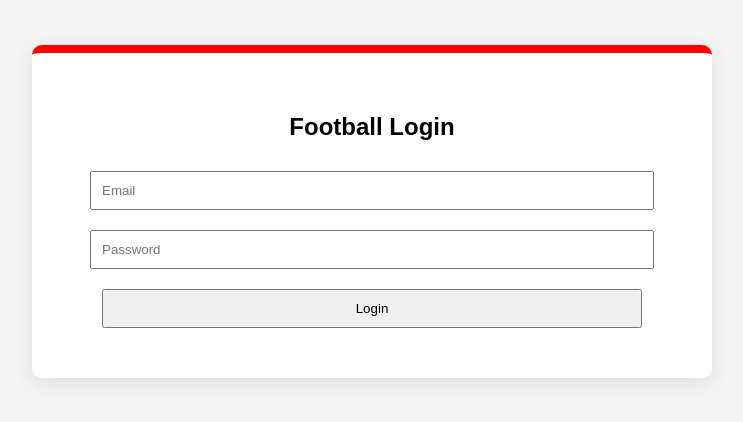
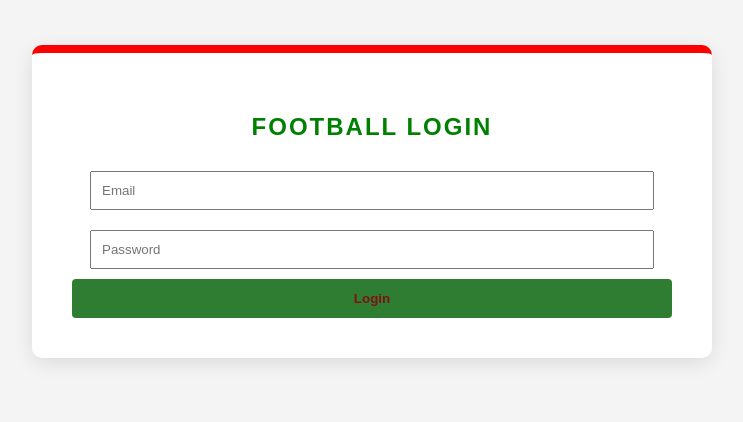
Before and after one commit to AbdulqadirAbdillahi/full-stack-tech-blog-application, a website: page public/index.htm in a window 1280 px wide. Shown: the whole page, without its empty margins (268-1011 px from the left). Drawn offline with Linux system fonts and the light colour scheme.

Commit message:
added a tad more ccs

```diff
--- a/public/assets/script.js
+++ b/public/assets/script.js
@@ -84,6 +84,8 @@ function fetchPosts() {
           post.createdOn
         ).toLocaleString()}</small>`;
 
+        // div.className = "post-card";
+
         div.innerHTML = `
           <h3>${post.title}</h3>
           <p>${post.content}</p>
--- a/public/assets/style.css
+++ b/public/assets/style.css
@@ -16,14 +16,36 @@ body {
     border-top: 8px solid red;
 }
 
+h2{
+    text-transform: uppercase;
+    letter-spacing: 2px;
+    color: green
+}
 
 
-input,
-button {
+
+input {
     width: 90%;
     margin: 10px 0;
     padding: 10px;
 }
+
+button {
+    width: 100%;
+    padding: 12px;
+    border: none;
+    border-radius: 4px;
+    background-color: #2e7d32;
+    color: rgb(127, 18, 18);
+    font-weight: bold;
+    cursor: pointer;
+}
+
+button:hover {
+    background-color: cornflowerblue;
+}
+
+
 
 input[type="text"],
 select,
--- a/public/index.htm
+++ b/public/index.htm
@@ -16,8 +16,8 @@
         <h2>Football Transfer & Tech News</h2>
         <div class="filters">
             <button onclick="fetchPosts()">All News</button>
-            <button onclick="fetchPosts(1)">Premier League</button>
-            <button onclick="fetchPosts(2)">Tech in Sport</button>
+            <button onclick="fetchPosts()">Premier League</button>
+            <button onclick="fetchPosts()">Tech in Sport</button>
         </div>
         <hr>
         <input type="text" id="post-title" placeholder="Article Title">
```
